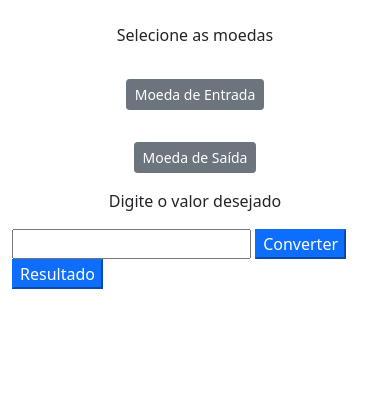
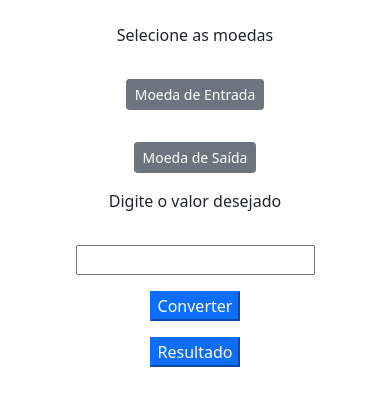
Before and after one commit to gndamasceno/conversorDeMoedas, a plain HTML site: page index.html in a window 390 px wide. Shown: the part 178-584 px from the top of the page. Drawn offline with nearby package versions, Linux system fonts and the light colour scheme.

Commit message:
Terminada responsividade do layout

```diff
--- a/index.html
+++ b/index.html
@@ -15,6 +15,7 @@
     <header class="container">
         <h1 class="display-1  text-center my-5">Conversor de moedas</h1>
     </header>
+
     <main id="main" class="container">
         <section id="selecaoMoedas d-flex flex-column align-items-center" class="teste">
             <p class="text-center">Selecione as moedas</p>
@@ -23,11 +24,12 @@
                     <div class="row align-items-end">
                         <div class="col-xs my-3">
                             <div id="dropdown1" class="dropdown text-center">
-                            <button class="btn btn-secondary btn-sm btn-primary text-nowrap" type="button" id="dropdownMenuButton1"
-                                data-bs-toggle="dropdown" aria-expanded="false">
+                                <button class="btn btn-secondary btn-sm btn-primary text-nowrap" type="button"
+                                    id="dropdownMenuButton1" data-bs-toggle="dropdown" aria-expanded="false">
                                     Moeda de Entrada
                                 </button>
-                            <ul class="dropdown-menu dropdown-menu-end dropdown-menu-sm-start" aria-labelledby="dropdownMenuButton1">
+                                <ul class="dropdown-menu dropdown-menu-end dropdown-menu-sm-start"
+                                    aria-labelledby="dropdownMenuButton1">
                                     <li><a class="dropdown-item" href="#">Action</a></li>
                                     <li><a class="dropdown-item" href="#">Another action</a></li>
                                     <li><a class="dropdown-item" href="#">Something else here</a></li>
@@ -36,34 +38,34 @@
                         </div>
                         <div class="col-xs my-3">
                             <div class="dropdown text-center">
-                            <button class="btn btn-secondary btn-sm btn-primary text-nowrap" type="button" id="dropdownMenuButton1"
-                                data-bs-toggle="dropdown" aria-expanded="false">
+                                <button class="btn btn-secondary btn-sm btn-primary text-nowrap" type="button"
+                                    id="dropdownMenuButton1" data-bs-toggle="dropdown" aria-expanded="false">
                                     Moeda de Saída
                                 </button>
-                            <ul class="dropdown-menu dropdown-menu-end dropdown-menu-sm-start" aria-labelledby="dropdownMenuButton1">
+                                <ul class="dropdown-menu dropdown-menu-end dropdown-menu-sm-start"
+                                    aria-labelledby="dropdownMenuButton1">
                                     <li><a class="dropdown-item" href="#">Action</a></li>
                                     <li><a class="dropdown-item" href="#">Another action</a></li>
                                     <li><a class="dropdown-item" href="#">Something else here</a></li>
                                 </ul>
                             </div>
                         </div>
-
                     </div>
                 </div>
-
-
-
-
-
             </div>
         </section>
         <section id="insercao">
             <p class="text-center">Digite o valor desejado</p>
-            <input type="text" class="valorInserido"></input>
-            <button class="botoes btn-primary" data-btnConvert>Converter</button>
+            <div class="text-center">
+                <input type="text" class="valorInserido m-3"></input>
+                <button class="botoes m3-3 btn-primary" data-btnConvert>Converter</button>
+            </div>
         </section>
-
-        <button class="resultado btn-primary" data-result>Resultado</button>
+        <section id="resultado">
+            <div class="text-center">
+                <button class="resultado my-3 btn-primary" data-result>Resultado</button>
+            </div>
+        </section>
     </main>
 
     <script src="assets/main.js"></script>
```
Lines whose indentation alone changed are shown as unchanged.
